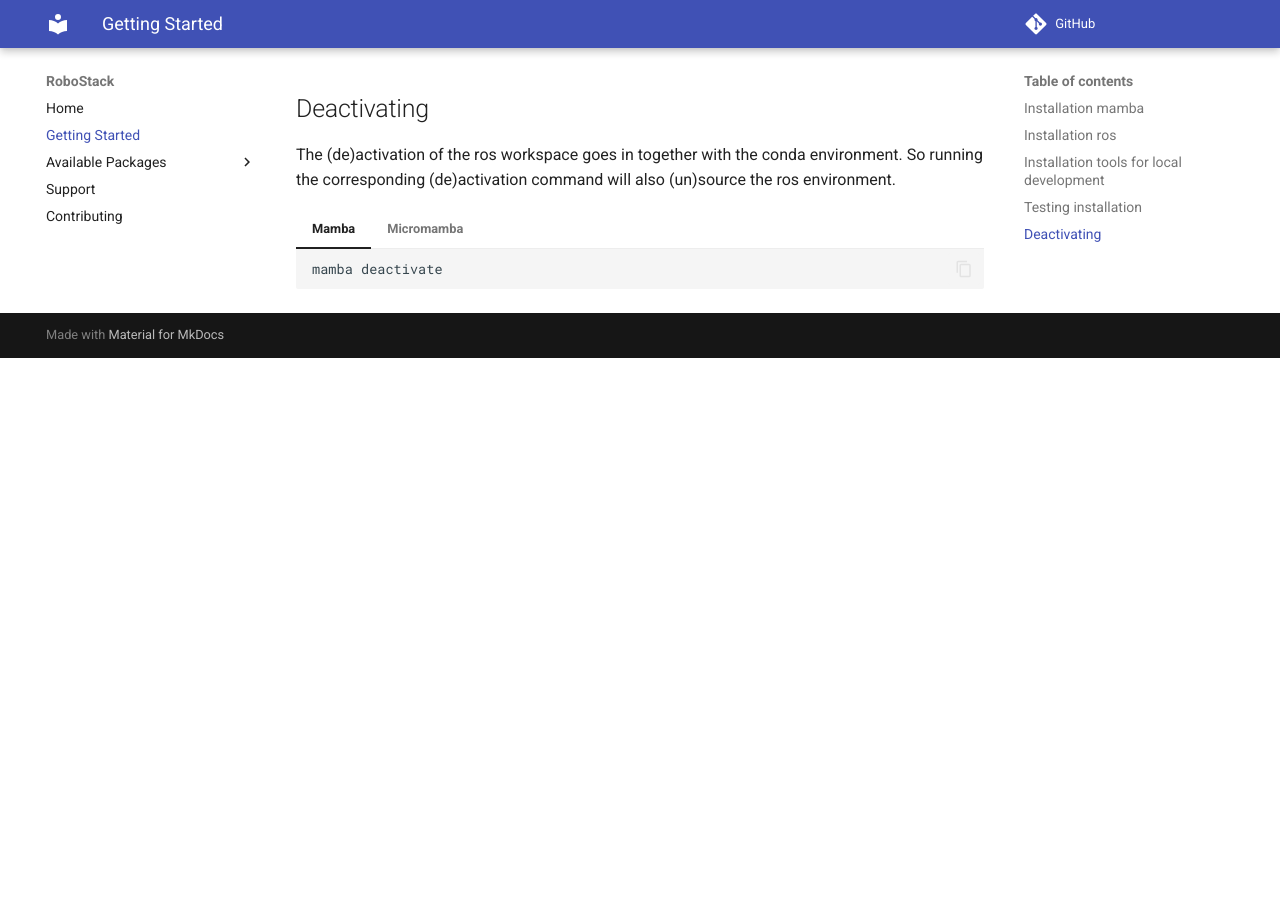
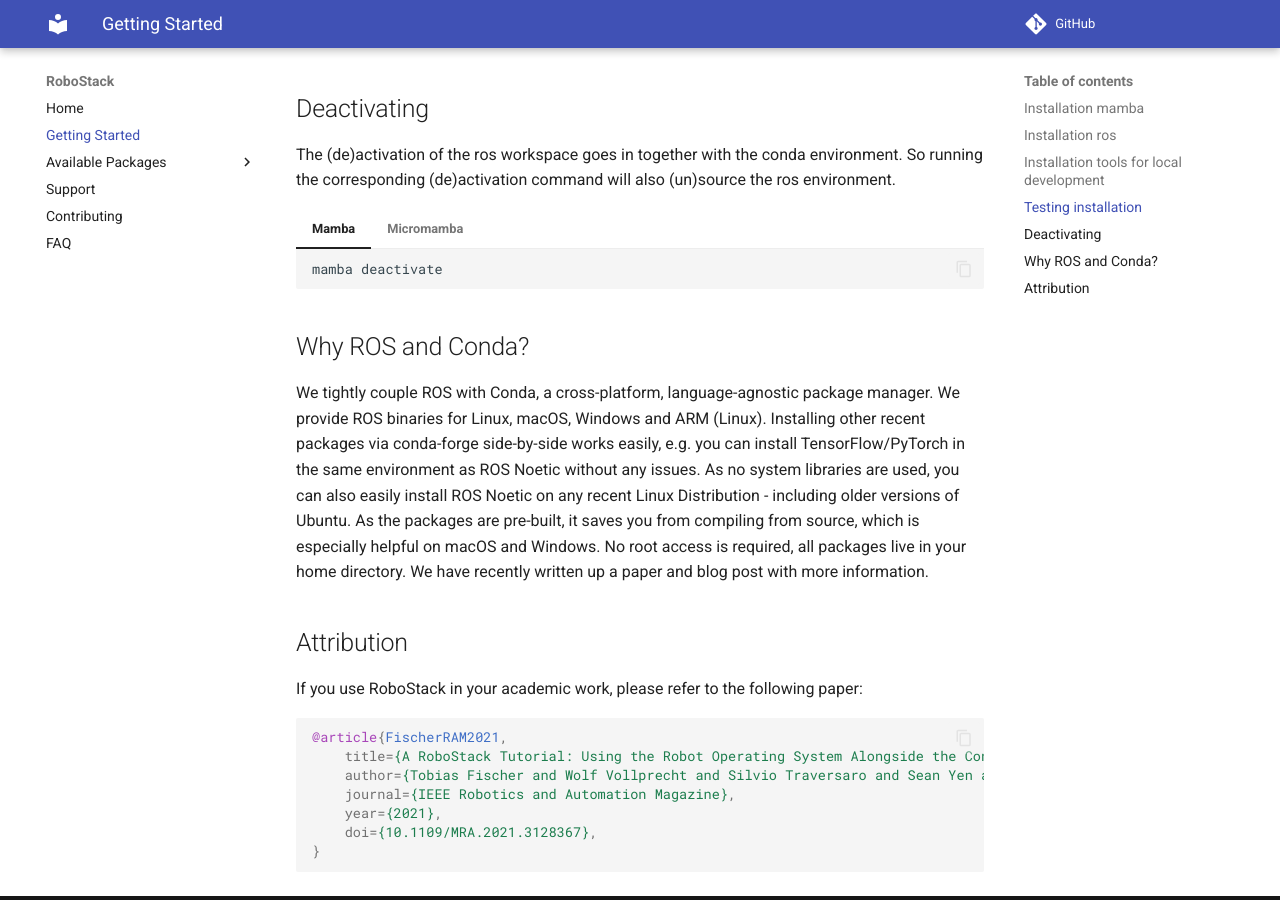
Before and after one commit to RoboStack/robostack.github.io, an MkDocs documentation site: the page built from docs/GettingStarted.md, in a window 1280 px wide and 900 px high, scrolled down 2631 px. Built offline with MkDocs 1.6.1 and Material for MkDocs 9.7.7, drawn with Linux system fonts in a browser that asks for light colours; comment, search, counter and statistics services are not loaded; before the commit the page ends 2989 px from its top, so only the background shows below that.

Commit message:
Add more info from ros-noetic/humble's readme's

````diff
--- a/docs/GettingStarted.md
+++ b/docs/GettingStarted.md
@@ -161,3 +161,18 @@
     ```bash
     micromamba deactivate
     ```
+
+## Why ROS and Conda?
+We tightly couple ROS with Conda, a cross-platform, language-agnostic package manager. We provide ROS binaries for Linux, macOS, Windows and ARM (Linux). Installing other recent packages via conda-forge side-by-side works easily, e.g. you can install TensorFlow/PyTorch in the same environment as ROS Noetic without any issues. As no system libraries are used, you can also easily install ROS Noetic on any recent Linux Distribution - including older versions of Ubuntu. As the packages are pre-built, it saves you from compiling from source, which is especially helpful on macOS and Windows. No root access is required, all packages live in your home directory. We have recently written up a paper and blog post with more information.
+
+## Attribution
+If you use RoboStack in your academic work, please refer to the following paper:
+```bibtex
+@article{FischerRAM2021,
+    title={A RoboStack Tutorial: Using the Robot Operating System Alongside the Conda and Jupyter Data Science Ecosystems},
+    author={Tobias Fischer and Wolf Vollprecht and Silvio Traversaro and Sean Yen and Carlos Herrero and Michael Milford},
+    journal={IEEE Robotics and Automation Magazine},
+    year={2021},
+    doi={10.1109/MRA.2021.3128367},
+}
+```
--- a/mkdocs.yml
+++ b/mkdocs.yml
@@ -11,8 +11,10 @@
       - ROS2 Foxy: foxy.md
       - ROS2 Galactic: galactic.md
       - ROS2 Humble: humble.md
+      - JupyterRos: JupyterRos.md
     - Support: support.md
     - Contributing: Contributing.md
+    - FAQ: FAQ.md
 
 theme:
   name: material
````
Also changed, not shown: docs/FAQ.md (added, +24 -0 lines), docs/JupyterRos.md (added, +2 -0 lines).
